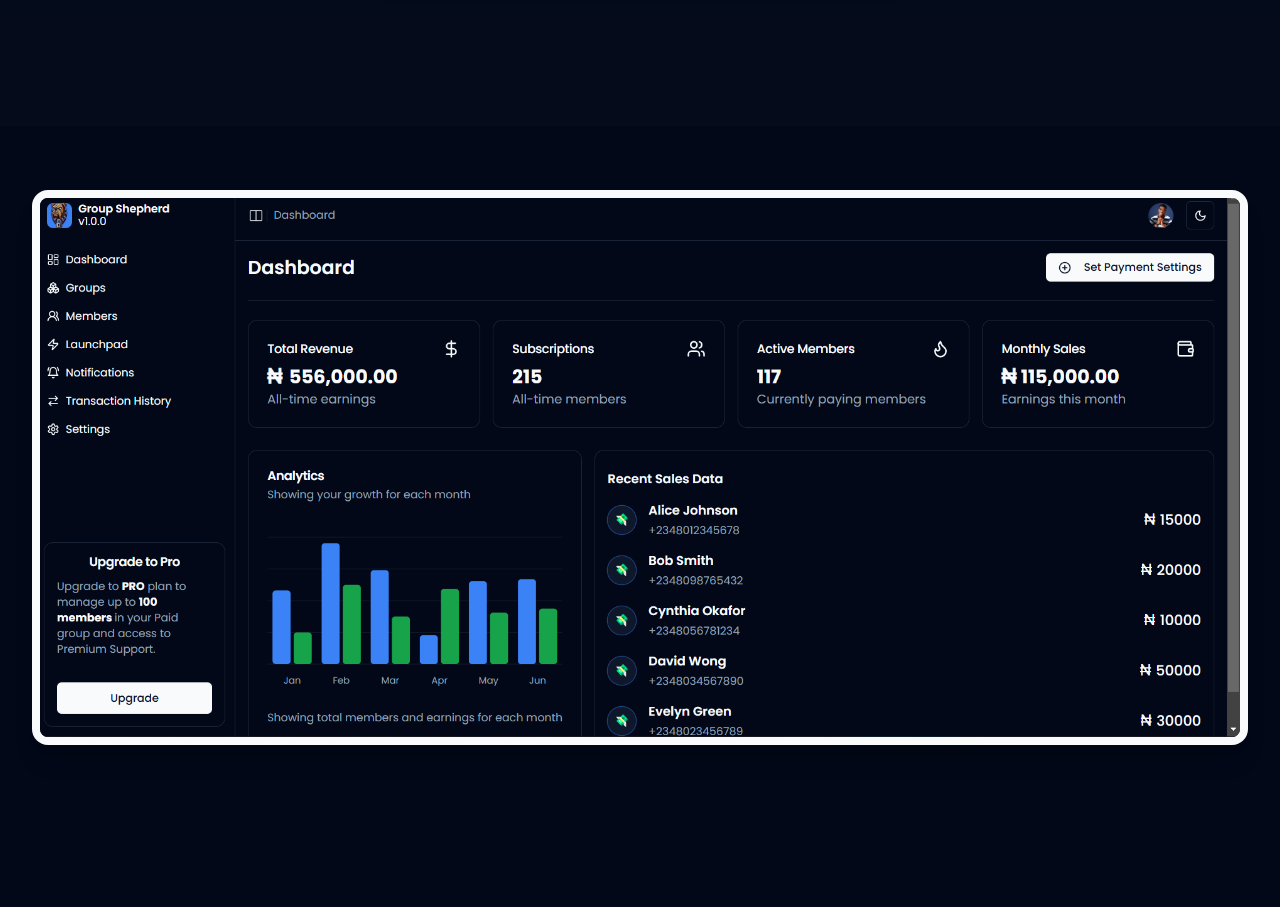
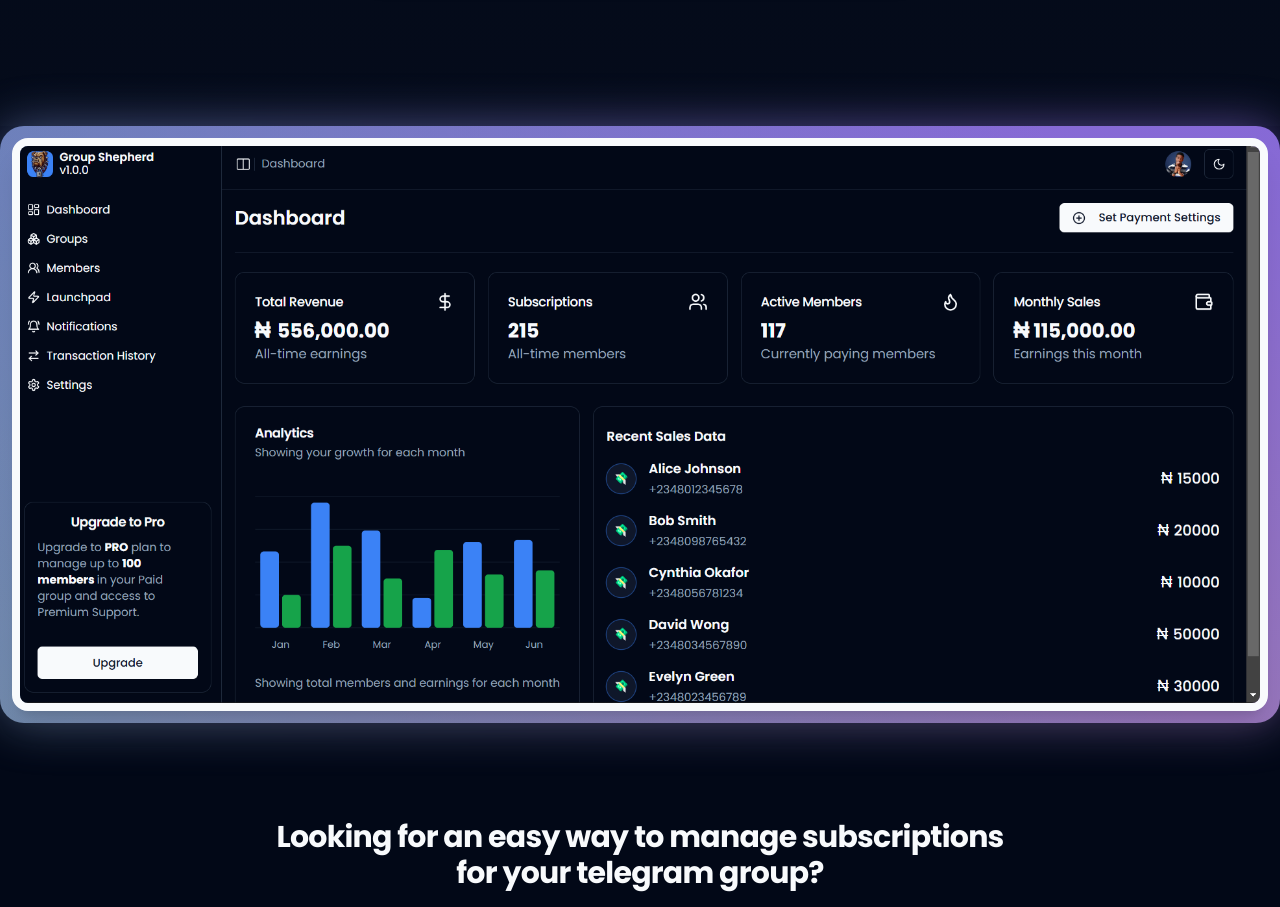
Before and after one commit to Emmycodez/new-fourth-starter-kit, a Next.js app in the folder client/: page /site in a window 1280 px wide. Shown: the part 601-1508 px from the top of the page. Built offline with nearby package versions, Linux system fonts and the light colour scheme.

Commit message:
added glow to hero image

```diff
--- a/client/app/site/_components/HeroImage.jsx
+++ b/client/app/site/_components/HeroImage.jsx
@@ -1,13 +1,21 @@
+"use client"
+
+import { BackgroundGradient } from "@/components/ui/background-gradient";
 import { heroImage } from "@/images";
 import Image from "next/image";
 import React from "react";
 
 const HeroImage = () => {
   return (
-    <div className="w-full max-w-[1400px] mx-auto px-4 sm:px-6 lg:px-8 my-8 sm:my-12 lg:my-16">
-      <div className="relative w-full overflow-hidden rounded-lg sm:rounded-xl lg:rounded-2xl border-2 sm:border-4 lg:border-8 border-primary shadow-xl">
-        <Image src={heroImage} alt="hero" />
+    <div className="Flex items-center justify-center max-w-[1400px] mx-auto">
+
+    <BackgroundGradient className="flex items-center justify-center p-2  mx-auto">
+      <div>
+        <div className="relative  overflow-hidden rounded-lg sm:rounded-xl lg:rounded-2xl border-2 sm:border-4 lg:border-8 border-primary shadow-xl">
+          <Image src={heroImage} alt="hero" />
+        </div>
       </div>
+    </BackgroundGradient>
     </div>
   );
 };
--- a/client/app/site/_components/HeroSection.jsx
+++ b/client/app/site/_components/HeroSection.jsx
@@ -18,7 +18,7 @@ import { Badge } from "@/components/ui/badge";
 
 const HeroSection = () => {
   return (
-    <section className="bg-gradient-to-b from-background to-secondary/10 py-20 sm:py-32">
+    <section className="bg-gradient-to-b from-background to-secondary/10  py-20 sm:py-32">
       <div className="relative container mx-auto px-4 sm:px-6 lg:px-8">
         <div className="text-center relative">
           <h1 className="text-4xl font-extrabold tracking-tight text-primary sm:text-5xl md:text-6xl lg:text-7xl">
--- /dev/null
+++ b/client/components/ui/background-gradient.jsx
@@ -0,0 +1,65 @@
+import { cn } from "@/lib/utils";
+import React from "react";
+// import { motion } from "framer-motion";
+import { motion } from "framer-motion";
+
+export const BackgroundGradient = ({
+  children,
+  className,
+  containerClassName,
+  animate = true
+}) => {
+  const variants = {
+    initial: {
+      backgroundPosition: "0 50%",
+    },
+    animate: {
+      backgroundPosition: ["0, 50%", "100% 50%", "0 50%"],
+    },
+  };
+  return (
+    (<div className={cn("relative p-[4px] group", containerClassName)}>
+      <motion.div
+        variants={animate ? variants : undefined}
+        initial={animate ? "initial" : undefined}
+        animate={animate ? "animate" : undefined}
+        transition={
+          animate
+            ? {
+                duration: 5,
+                repeat: Infinity,
+                repeatType: "reverse",
+              }
+            : undefined
+        }
+        style={{
+          backgroundSize: animate ? "400% 400%" : undefined,
+        }}
+        className={cn(
+          "absolute inset-0 rounded-3xl z-[1] opacity-60 group-hover:opacity-100 blur-xl  transition duration-500 will-change-transform",
+          " bg-[radial-gradient(circle_farthest-side_at_0_100%,#00ccb1,transparent),radial-gradient(circle_farthest-side_at_100%_0,#7b61ff,transparent),radial-gradient(circle_farthest-side_at_100%_100%,#ffc414,transparent),radial-gradient(circle_farthest-side_at_0_0,#1ca0fb,#141316)]"
+        )} />
+      <motion.div
+        variants={animate ? variants : undefined}
+        initial={animate ? "initial" : undefined}
+        animate={animate ? "animate" : undefined}
+        transition={
+          animate
+            ? {
+                duration: 5,
+                repeat: Infinity,
+                repeatType: "reverse",
+              }
+            : undefined
+        }
+        style={{
+          backgroundSize: animate ? "400% 400%" : undefined,
+        }}
+        className={cn(
+          "absolute inset-0 rounded-3xl z-[1] will-change-transform",
+          "bg-[radial-gradient(circle_farthest-side_at_0_100%,#00ccb1,transparent),radial-gradient(circle_farthest-side_at_100%_0,#7b61ff,transparent),radial-gradient(circle_farthest-side_at_100%_100%,#ffc414,transparent),radial-gradient(circle_farthest-side_at_0_0,#1ca0fb,#141316)]"
+        )} />
+      <div className={cn("relative z-10", className)}>{children}</div>
+    </div>)
+  );
+};
--- a/client/package.json
+++ b/client/package.json
@@ -45,8 +45,10 @@
     "cmdk": "^1.0.0",
     "date-fns": "^3.6.0",
     "embla-carousel-react": "^8.3.0",
+    "framer-motion": "^11.16.1",
     "input-otp": "^1.2.4",
     "lucide-react": "^0.446.0",
+    "mini-svg-data-uri": "^1.4.4",
     "next": "14.2.13",
     "next-themes": "^0.3.0",
     "react": "^18",
@@ -57,7 +59,7 @@
     "recharts": "^2.13.3",
     "sharp": "^0.33.5",
     "sonner": "^1.5.0",
-    "tailwind-merge": "^2.5.2",
+    "tailwind-merge": "^2.6.0",
     "tailwindcss-animate": "^1.0.7",
     "vaul": "^1.0.0",
     "zod": "^3.23.8"
--- a/client/tailwind.config.js
+++ b/client/tailwind.config.js
@@ -1,7 +1,15 @@
+const defaultTheme = require("tailwindcss/defaultTheme");
+const svgToDataUri = require("mini-svg-data-uri");
+const colors = require("tailwindcss/colors");
+const {
+  default: flattenColorPalette,
+} = require("tailwindcss/lib/util/flattenColorPalette");
+
 /** @type {import('tailwindcss').Config} */
 module.exports = {
   darkMode: ["class"],
   content: [
+    "./src/**/*.{ts,tsx}",
     "./pages/**/*.{js,ts,jsx,tsx,mdx}",
     "./components/**/*.{js,ts,jsx,tsx,mdx}",
     "./app/**/*.{js,ts,jsx,tsx,mdx}",
@@ -9,85 +17,113 @@ module.exports = {
   theme: {
     extend: {
       colors: {
-  			background: 'hsl(var(--background))',
-  			foreground: 'hsl(var(--foreground))',
+        background: "hsl(var(--background))",
+        foreground: "hsl(var(--foreground))",
         card: {
-  				DEFAULT: 'hsl(var(--card))',
-  				foreground: 'hsl(var(--card-foreground))'
+          DEFAULT: "hsl(var(--card))",
+          foreground: "hsl(var(--card-foreground))",
         },
         popover: {
-  				DEFAULT: 'hsl(var(--popover))',
-  				foreground: 'hsl(var(--popover-foreground))'
+          DEFAULT: "hsl(var(--popover))",
+          foreground: "hsl(var(--popover-foreground))",
         },
         primary: {
-  				DEFAULT: 'hsl(var(--primary))',
-  				foreground: 'hsl(var(--primary-foreground))'
+          DEFAULT: "hsl(var(--primary))",
+          foreground: "hsl(var(--primary-foreground))",
         },
         secondary: {
-  				DEFAULT: 'hsl(var(--secondary))',
-  				foreground: 'hsl(var(--secondary-foreground))'
+          DEFAULT: "hsl(var(--secondary))",
+          foreground: "hsl(var(--secondary-foreground))",
         },
         muted: {
-  				DEFAULT: 'hsl(var(--muted))',
-  				foreground: 'hsl(var(--muted-foreground))'
+          DEFAULT: "hsl(var(--muted))",
+          foreground: "hsl(var(--muted-foreground))",
         },
         accent: {
-  				DEFAULT: 'hsl(var(--accent))',
-  				foreground: 'hsl(var(--accent-foreground))'
+          DEFAULT: "hsl(var(--accent))",
+          foreground: "hsl(var(--accent-foreground))",
         },
         destructive: {
-  				DEFAULT: 'hsl(var(--destructive))',
-  				foreground: 'hsl(var(--destructive-foreground))'
+          DEFAULT: "hsl(var(--destructive))",
+          foreground: "hsl(var(--destructive-foreground))",
         },
-  			border: 'hsl(var(--border))',
-  			input: 'hsl(var(--input))',
-  			ring: 'hsl(var(--ring))',
+        border: "hsl(var(--border))",
+        input: "hsl(var(--input))",
+        ring: "hsl(var(--ring))",
         chart: {
-  				'1': 'hsl(var(--chart-1))',
-  				'2': 'hsl(var(--chart-2))',
-  				'3': 'hsl(var(--chart-3))',
-  				'4': 'hsl(var(--chart-4))',
-  				'5': 'hsl(var(--chart-5))'
+          "1": "hsl(var(--chart-1))",
+          "2": "hsl(var(--chart-2))",
+          "3": "hsl(var(--chart-3))",
+          "4": "hsl(var(--chart-4))",
+          "5": "hsl(var(--chart-5))",
         },
         sidebar: {
-  				DEFAULT: 'hsl(var(--sidebar-background))',
-  				foreground: 'hsl(var(--sidebar-foreground))',
-  				primary: 'hsl(var(--sidebar-primary))',
-  				'primary-foreground': 'hsl(var(--sidebar-primary-foreground))',
-  				accent: 'hsl(var(--sidebar-accent))',
-  				'accent-foreground': 'hsl(var(--sidebar-accent-foreground))',
-  				border: 'hsl(var(--sidebar-border))',
-  				ring: 'hsl(var(--sidebar-ring))'
-  			}
+          DEFAULT: "hsl(var(--sidebar-background))",
+          foreground: "hsl(var(--sidebar-foreground))",
+          primary: "hsl(var(--sidebar-primary))",
+          "primary-foreground": "hsl(var(--sidebar-primary-foreground))",
+          accent: "hsl(var(--sidebar-accent))",
+          "accent-foreground": "hsl(var(--sidebar-accent-foreground))",
+          border: "hsl(var(--sidebar-border))",
+          ring: "hsl(var(--sidebar-ring))",
+        },
       },
       borderRadius: {
-  			lg: 'var(--radius)',
-  			md: 'calc(var(--radius) - 2px)',
-  			sm: 'calc(var(--radius) - 4px)'
+        lg: "var(--radius)",
+        md: "calc(var(--radius) - 2px)",
+        sm: "calc(var(--radius) - 4px)",
       },
       keyframes: {
-  			'accordion-down': {
-  				from: {
-  					height: '0'
+        "accordion-down": {
+          from: { height: "0" },
+          to: { height: "var(--radix-accordion-content-height)" },
         },
-  				to: {
-  					height: 'var(--radix-accordion-content-height)'
-  				}
+        "accordion-up": {
+          from: { height: "var(--radix-accordion-content-height)" },
+          to: { height: "0" },
         },
-  			'accordion-up': {
-  				from: {
-  					height: 'var(--radix-accordion-content-height)'
-  				},
-  				to: {
-  					height: '0'
-  				}
-  			}
       },
       animation: {
-  			'accordion-down': 'accordion-down 0.2s ease-out',
-  			'accordion-up': 'accordion-up 0.2s ease-out'
+        "accordion-down": "accordion-down 0.2s ease-out",
+        "accordion-up": "accordion-up 0.2s ease-out",
+      },
+    },
+  },
+  plugins: [
+    require("tailwindcss-animate"),
+    addVariablesForColors,
+    function ({ matchUtilities, theme }) {
+      matchUtilities(
+        {
+          "bg-grid": (value) => ({
+            backgroundImage: `url("${svgToDataUri(
+              `<svg xmlns="http://www.w3.org/2000/svg" viewBox="0 0 32 32" width="32" height="32" fill="none" stroke="${value}"><path d="M0 .5H31.5V32"/></svg>`
+            )}")`,
+          }),
+          "bg-grid-small": (value) => ({
+            backgroundImage: `url("${svgToDataUri(
+              `<svg xmlns="http://www.w3.org/2000/svg" viewBox="0 0 32 32" width="8" height="8" fill="none" stroke="${value}"><path d="M0 .5H31.5V32"/></svg>`
+            )}")`,
+          }),
+          "bg-dot": (value) => ({
+            backgroundImage: `url("${svgToDataUri(
+              `<svg xmlns="http://www.w3.org/2000/svg" viewBox="0 0 32 32" width="16" height="16" fill="none"><circle fill="${value}" id="pattern-circle" cx="10" cy="10" r="1.6257413380501518"></circle></svg>`
+            )}")`,
+          }),
+        },
+        { values: flattenColorPalette(theme("backgroundColor")), type: "color" }
+      );
+    },
+  ],
+};
+
+function addVariablesForColors({ addBase, theme }) {
+  let allColors = flattenColorPalette(theme("colors"));
+  let newVars = Object.fromEntries(
+    Object.entries(allColors).map(([key, val]) => [`--${key}`, val])
+  );
+
+  addBase({
+    ":root": newVars,
+  });
 }
-  	}
-  },
-  plugins: [require("tailwindcss-animate")],
-};
```
Also changed, not shown: 1 other file (tests, documents, lock files or other folders). Lines whose indentation alone changed are shown as unchanged.
